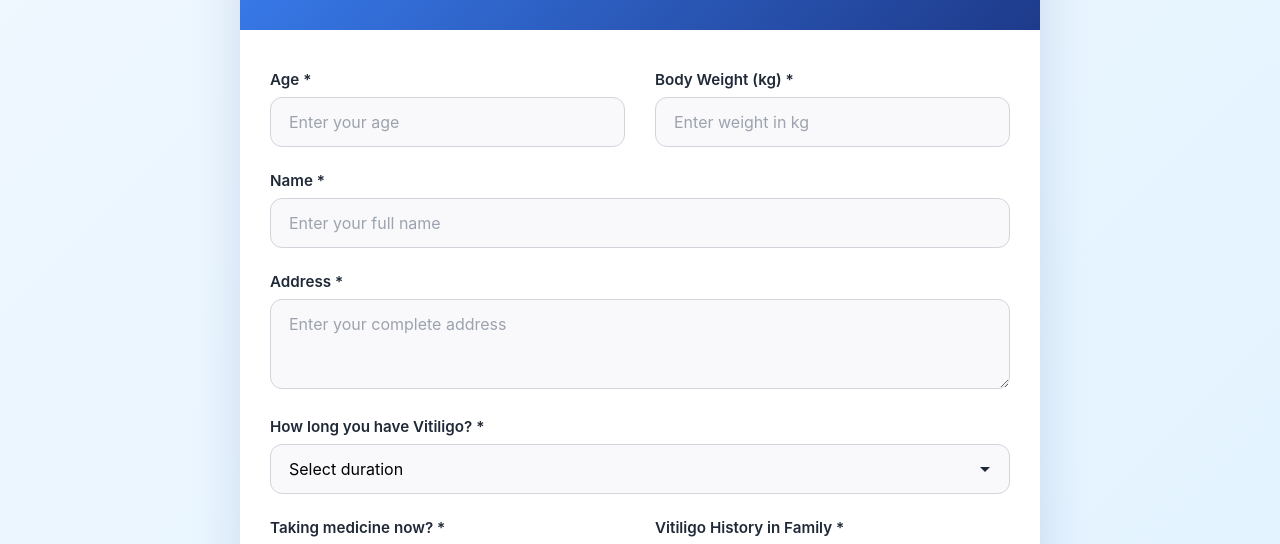
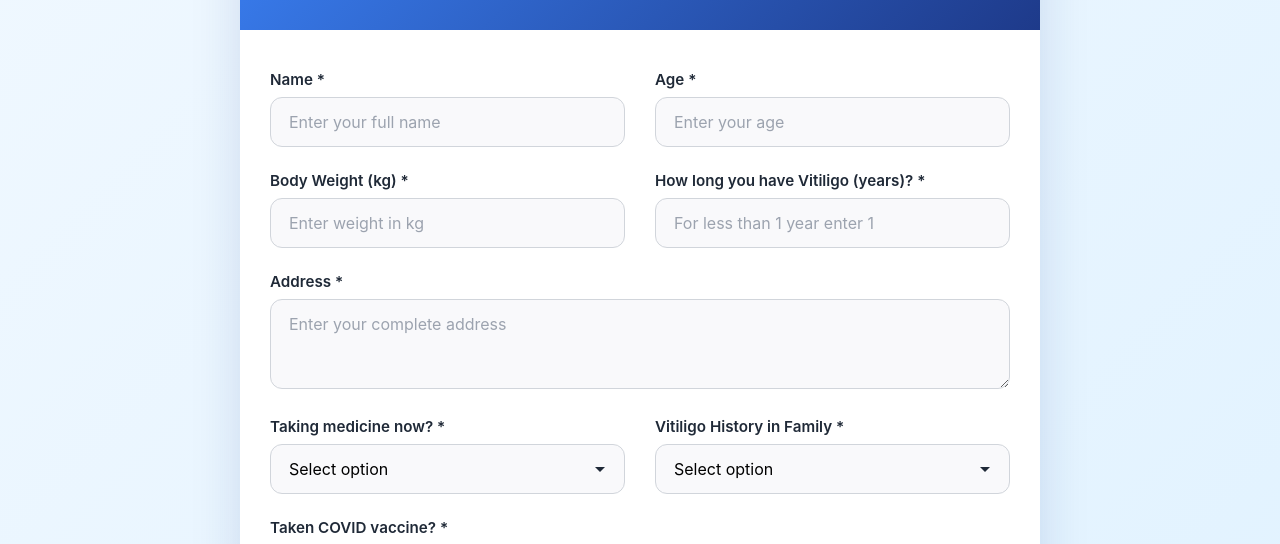
Before and after one commit to 1rn19cs003/ZeroVitiligo-fe, a Next.js app: page /ZeroVitiligo-fe/querybox in a window 1280 px wide. Shown: the part 250-794 px from the top of the page. Built offline with nearby package versions, Linux system fonts and the light colour scheme; no server answers.

Commit message:
feature:corrected the user creation

```diff
--- a/components/ProgressSection/index.jsx
+++ b/components/ProgressSection/index.jsx
@@ -125,7 +125,7 @@ export default function ProgressSection() {
             >
               <h3 className={styles.statNumber}>94%</h3>
               <p className={styles.statText}>
-                of users report improved skin confidence
+                of patients report improved skin confidence
               </p>
             </motion.div>
           </div>
--- a/components/QueryBoxForm/index.jsx
+++ b/components/QueryBoxForm/index.jsx
@@ -1,21 +1,32 @@
-import React from 'react';
+import React, { useState } from 'react';
 import { Formik, Form, Field, ErrorMessage } from 'formik';
 import styles from './styles.module.css';
 import { initialValues, validationSchema, generateWhatsAppMessage } from './index.utils';
+import axios from 'axios';
 
 const WHATSAPP_NUMBER = "919876543210";
+const URL = process.env.NEXT_PUBLIC_SERVER_URL;
+export default function QueryBoxForm() {
+    const [submitStatus, setSubmitStatus] = useState(''); // 'success', 'error', ''
+    const handleSubmit = async (values, { setSubmitting, resetForm }) => {
+        try {
+            setSubmitStatus('');
 
-export default function QueryBoxForm() {
+            // Option 1: Send to your API for automation
+            await axios.post(URL + '/patients', values)
+                .then(response => {
+                    console.log({ response });
+                }).catch(error => {
+                    console.log('Error:', error);
+                })
+        } catch (error) {
+            console.error('Submission error:', error);
+            setSubmitStatus('error');
+        } finally {
+            setSubmitting(false);
+        }
+    };
 
-    const handleSubmit = (values, { setSubmitting }) => {
-        console.log("Form Values:", values);
-        // const message = generateWhatsAppMessage(values, WHATSAPP_NUMBER);
-        // const encodedMessage = encodeURIComponent(message);
-        // const whatsappUrl = `https://wa.me/${WHATSAPP_NUMBER}?text=${encodedMessage}`;
-
-        // window.open(whatsappUrl, '_blank');
-        // setSubmitting(false);
-    };
 
     return (
         <div className={styles.container}>
@@ -32,9 +43,20 @@ export default function QueryBoxForm() {
                 >
                     {({ values, isSubmitting, errors, touched, isValid, dirty }) => (
                         <Form className={styles.formContainer}>
-
-                            {/* Two-Column Row for Age and Body Weight */}
                             <div className={styles.row}>
+                                {/* Single Column for Name */}
+                                <div className={styles.formGroup}>
+                                    <label htmlFor="name">Name *</label>
+                                    <Field
+                                        type="text"
+                                        id="name"
+                                        name="name"
+                                        placeholder="Enter your full name"
+                                        className={errors.name && touched.name ? styles.error : ''}
+                                    />
+                                    <ErrorMessage name="name" component="span" className={styles.errorText} />
+                                </div>
+                                {/* Two-Column Row for Age and Body Weight */}
                                 <div className={styles.formGroup}>
                                     <label htmlFor="age">Age *</label>
                                     <Field
@@ -48,7 +70,9 @@ export default function QueryBoxForm() {
                                     />
                                     <ErrorMessage name="age" component="span" className={styles.errorText} />
                                 </div>
+                            </div>
 
+                            <div className={styles.row}>
                                 <div className={styles.formGroup}>
                                     <label htmlFor="bodyWeight">Body Weight (kg) *</label>
                                     <Field
@@ -62,19 +86,20 @@ export default function QueryBoxForm() {
                                     />
                                     <ErrorMessage name="bodyWeight" component="span" className={styles.errorText} />
                                 </div>
-                            </div>
 
-                            {/* Single Column for Name */}
-                            <div className={styles.formGroup}>
-                                <label htmlFor="name">Name *</label>
-                                <Field
-                                    type="text"
-                                    id="name"
-                                    name="name"
-                                    placeholder="Enter your full name"
-                                    className={errors.name && touched.name ? styles.error : ''}
-                                />
-                                <ErrorMessage name="name" component="span" className={styles.errorText} />
+                                <div className={styles.formGroup}>
+                                    <label htmlFor="vitiligoDuration">How long you have Vitiligo (years)? * </label>
+                                    <Field
+                                        type="number"
+                                        id="vitiligoDuration"
+                                        name="vitiligoDuration"
+                                        placeholder="For less than 1 year enter 1"
+                                        min="1"
+                                        max="500"
+                                        className={errors.vitiligoDuration && touched.vitiligoDuration ? styles.error : ''}
+                                    />
+                                    <ErrorMessage name="vitiligoDuration" component="span" className={styles.errorText} />
+                                </div>
                             </div>
 
                             {/* Single Column for Address */}
@@ -89,26 +114,6 @@ export default function QueryBoxForm() {
                                     className={errors.address && touched.address ? styles.error : ''}
                                 />
                                 <ErrorMessage name="address" component="span" className={styles.errorText} />
-                            </div>
-
-                            {/* Single Column for Vitiligo Duration */}
-                            <div className={styles.formGroup}>
-                                <label htmlFor="vitiligoDuration">How long you have Vitiligo? *</label>
-                                <Field
-                                    as="select"
-                                    id="vitiligoDuration"
-                                    name="vitiligoDuration"
-                                    className={errors.vitiligoDuration && touched.vitiligoDuration ? styles.error : ''}
-                                >
-                                    <option value="">Select duration</option>
-                                    <option value="Less than 6 months">Less than 6 months</option>
-                                    <option value="6 months - 1 year">6 months - 1 year</option>
-                                    <option value="1-2 years">1-2 years</option>
-                                    <option value="2-5 years">2-5 years</option>
-                                    <option value="5-10 years">5-10 years</option>
-                                    <option value="More than 10 years">More than 10 years</option>
-                                </Field>
-                                <ErrorMessage name="vitiligoDuration" component="span" className={styles.errorText} />
                             </div>
 
                             {/* Two-Column Row for Medicine and Family History */}
@@ -172,10 +177,9 @@ export default function QueryBoxForm() {
                                             className={errors.vaccineDoses && touched.vaccineDoses ? styles.error : ''}
                                         >
                                             <option value="">Select doses</option>
-                                            <option value="1 dose">1 dose</option>
+                                            <option value="0 dose">0 dose</option>
+                                            <option value="1 doses">1 doses</option>
                                             <option value="2 doses">2 doses</option>
-                                            <option value="3 doses">3 doses</option>
-                                            <option value="4 or more doses">4 or more doses</option>
                                         </Field>
                                         <ErrorMessage name="vaccineDoses" component="span" className={styles.errorText} />
                                     </div>
@@ -190,13 +194,13 @@ export default function QueryBoxForm() {
                                     as="textarea"
                                     id="otherDisease"
                                     name="otherDisease"
-                                    placeholder="Please specify if any (e.g., Diabetes, Thyroid issues)"
+                                    placeholder="Please specify if any (e.g., Diabetes, Thyroid issues) or NA"
                                     rows="2"
                                 />
                             </div>
 
                             <button type="submit" className={styles.submitBtn} disabled={isSubmitting || !isValid || !dirty}>
-                                Send Query
+                                {submitStatus ? 'Submitting...' : 'Send Query'}
                             </button>
                         </Form>
                     )}
--- a/components/QueryBoxForm/index.utils.js
+++ b/components/QueryBoxForm/index.utils.js
@@ -26,10 +26,9 @@ export const validationSchema = Yup.object().shape({
         .max(500, 'Weight seems too high')
         .required('Body weight is required'),
     address: Yup.string().trim().required('Address is required'),
-    vitiligoDuration: Yup.string().required('Please select duration'),
+    vitiligoDuration: Yup.string().required('Please enter duration'),
     currentMedicine: Yup.string().required('Please select an option'),
     covidVaccine: Yup.string().required('Please select an option'),
-    // Conditional validation for vaccineDoses: required only if covidVaccine is 'yes'
     vaccineDoses: Yup.string().when('covidVaccine', {
         is: 'yes',
         then: (schema) => schema.required('Please select number of doses'),
--- a/package.json
+++ b/package.json
@@ -13,6 +13,7 @@
   },
   "dependencies": {
     "@tailwindcss/postcss": "^4.1.16",
+    "axios": "^1.13.1",
     "formik": "^2.4.6",
     "framer-motion": "^12.23.24",
     "lucide-react": "^0.548.0",
```
Also changed, not shown: 1 other file (tests, documents, lock files or other folders).
